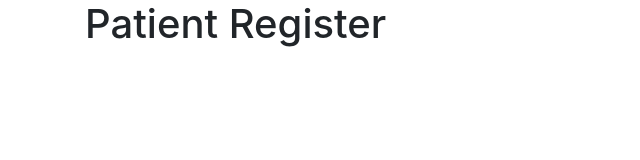
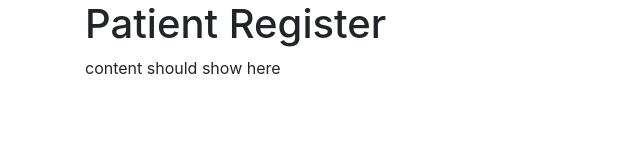
Before and after one commit to max888/patients_app, a plain HTML site: page index.html in a window 1280 px wide. Shown: the whole page, without its empty margins (0-640 px from the left). Drawn offline with nearby package versions, Linux system fonts and the light colour scheme.

Commit message:
adding patientList view, Patients collection

```diff
--- a/index.html
+++ b/index.html
@@ -17,14 +17,35 @@
   </div>
 
   <script>
+
+
+    //Creating a collection of Patients
+    var Patients = Backbone.Collection.extend({
+      url: '/patients'
+    });
+
+
+    // Backbone view that renders patient list content to page
+    var PatientList = Backbone.View.extend({
+      el: '.page',
+      render: function() {
+        this.$el.html('content should show here');
+      }
+    });
+
+
+    // Creating a home router
     var Router = Backbone.Router.extend({
       routes: {
         '': 'home'
       }
     });
+
+    var patientList = new PatientList();
+
     var router = new Router();
-    router.on('route:home', function() {
-      console.log("We have loaded the home page")
+    router.on('route:home', function() {  // Loading home page will trigger this route
+      patientList.render();
     });
 
     Backbone.history.start();
```
